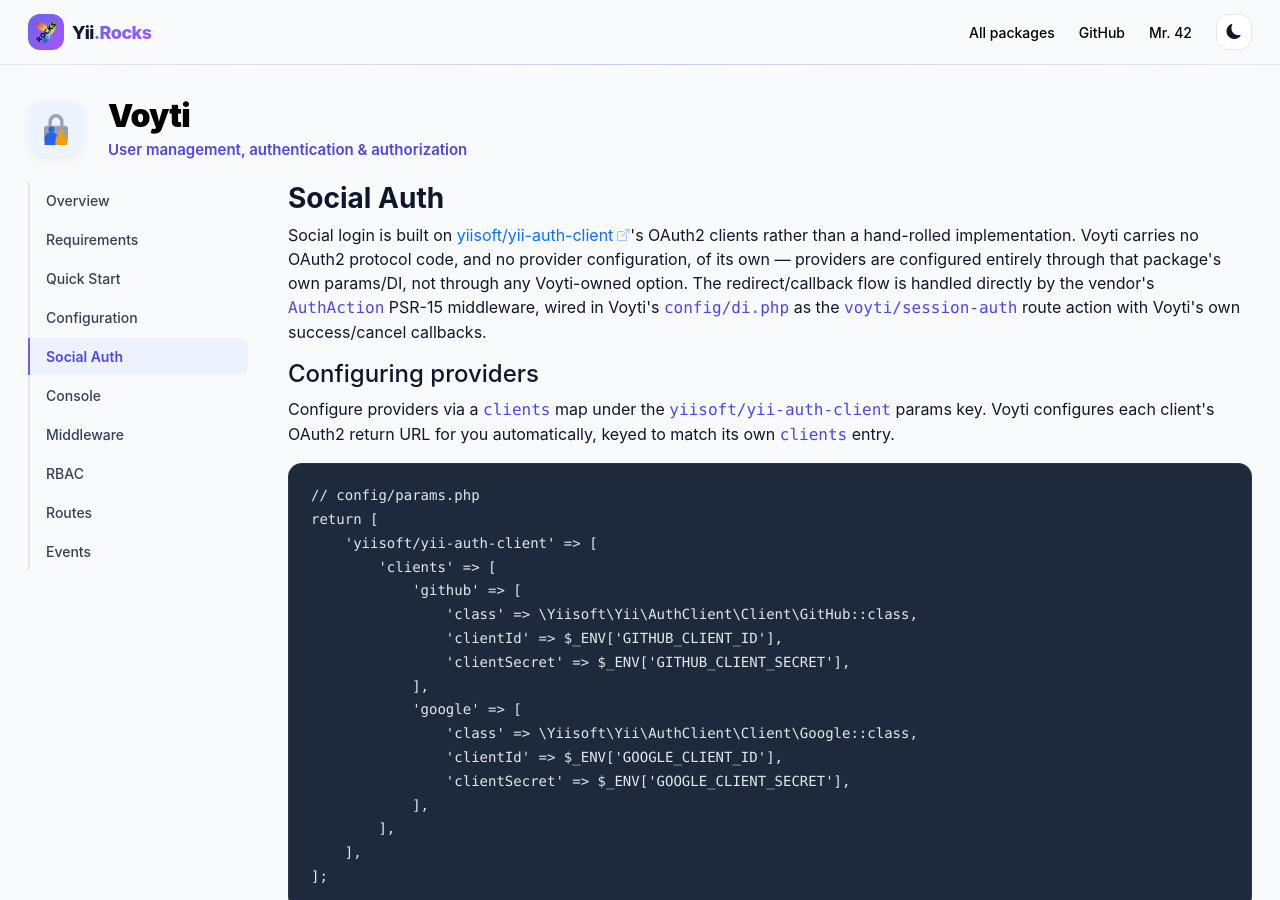
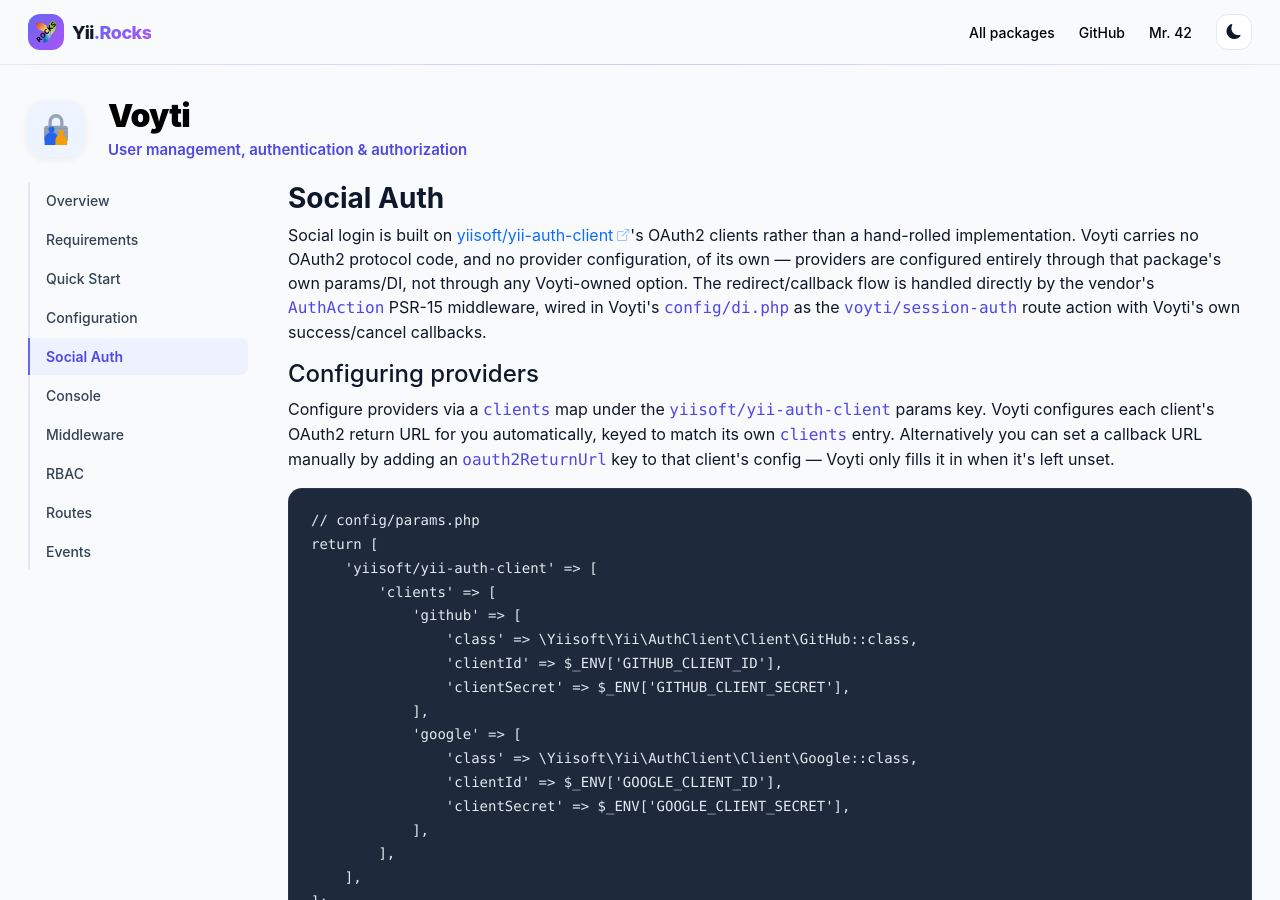
Before and after one commit to YiiRocks/YiiRocks.github.io, a Jekyll site: the page built from voyti/social/index.html, in a window 1280 px wide and 900 px high. Built offline with Jekyll 4.4.1, drawn with Linux system fonts in a browser that asks for light colours; a style sheet for code colours, icons or effects is not loaded.

Commit message:
Document manual oauth2ReturnUrl override for social auth clients

```diff
--- a/voyti/social/index.html
+++ b/voyti/social/index.html
@@ -22,7 +22,9 @@
             Configure providers via a <code>clients</code> map under the
             <code>yiisoft/yii-auth-client</code> params key. Voyti configures each
             client's OAuth2 return URL for you automatically, keyed to match its
-            own <code>clients</code> entry.
+            own <code>clients</code> entry. Alternatively you can set a callback URL
+            manually by adding an <code>oauth2ReturnUrl</code> key to that client's
+            config — Voyti only fills it in when it's left unset.
         </p>
         <pre class="doc-example mb-3"><code class="language-php">// config/params.php
 return [
```
